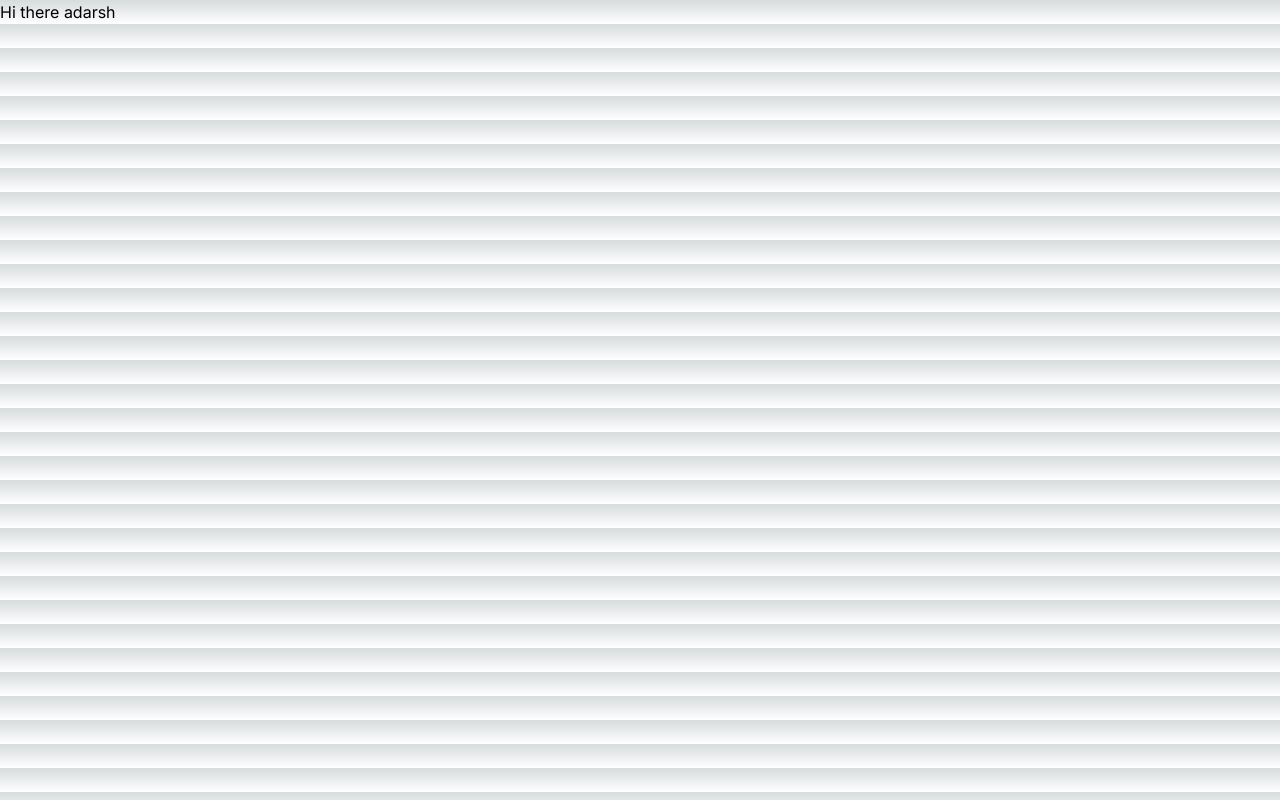
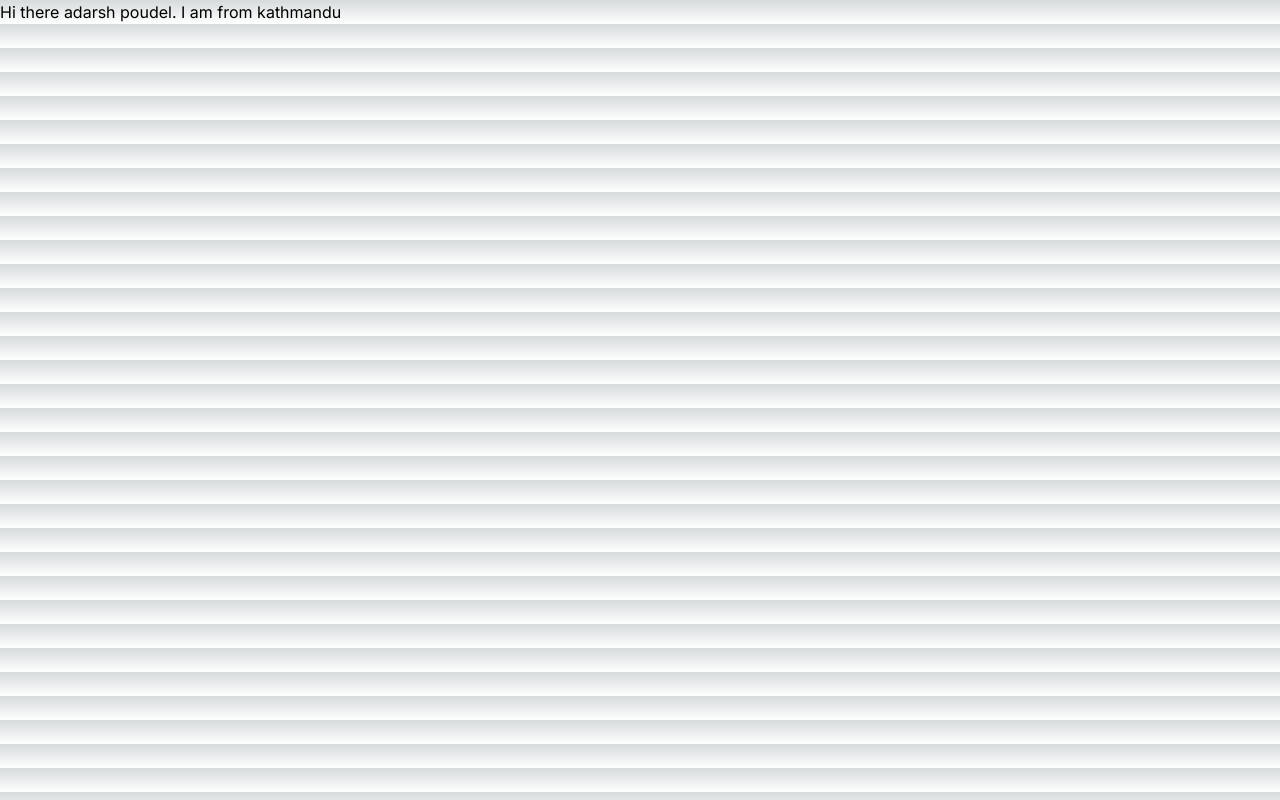
Before and after one commit to Shikharoutdoor/my-site, a Next.js app: page / in a window 1280 px wide. Built offline with nearby package versions, Linux system fonts and the light colour scheme.

Commit message:
some info added

```diff
--- a/app/page.tsx
+++ b/app/page.tsx
@@ -3,7 +3,7 @@ import Image from "next/image";
 export default function Home() {
   return (
     <div>
-      Hi there adarsh
+      Hi there adarsh poudel. I am from kathmandu
     </div>
   );
 }
```
